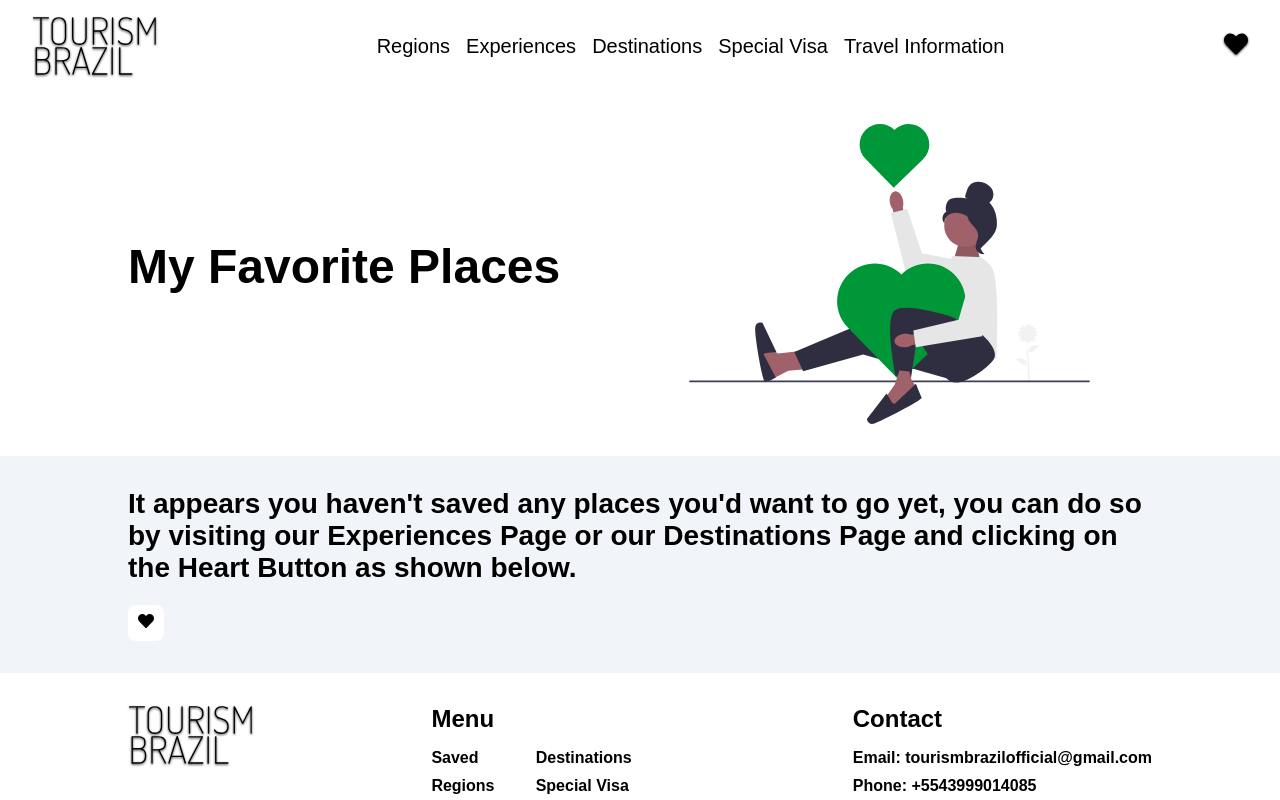
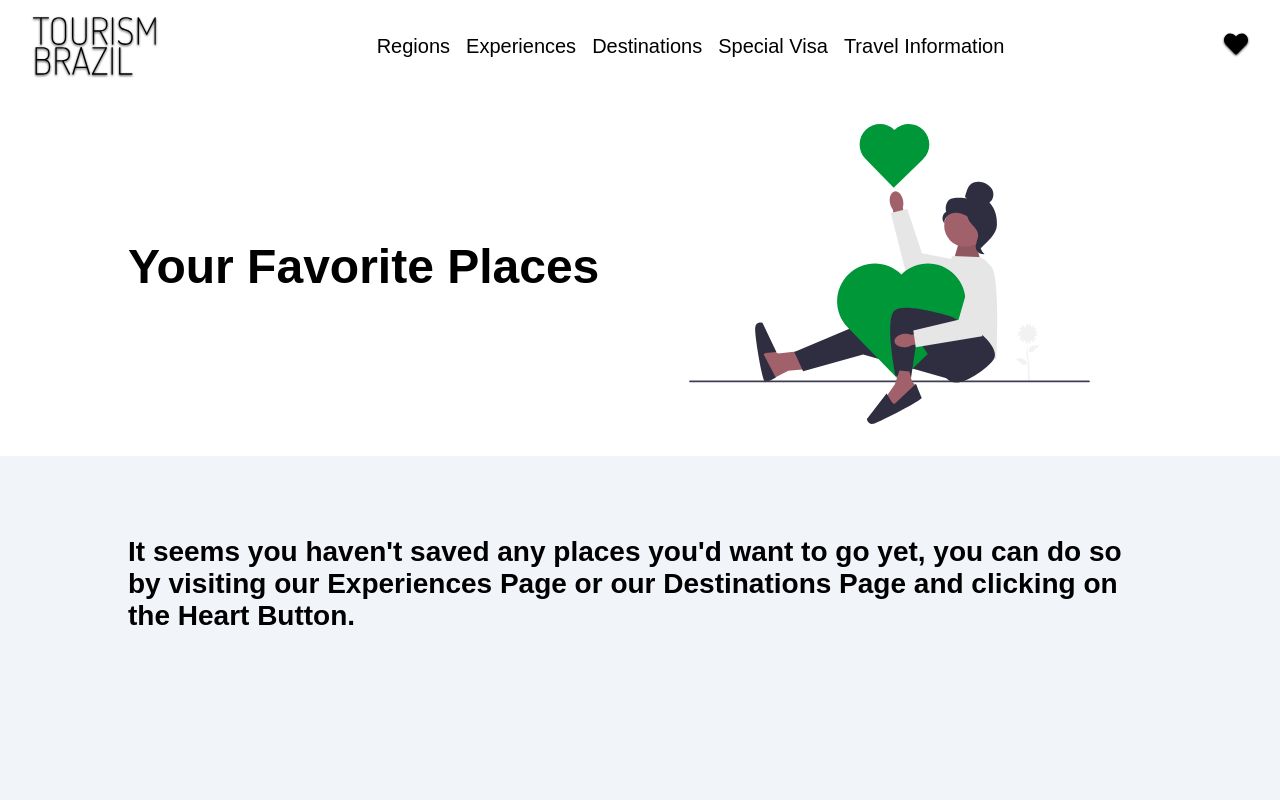
Before and after one commit to kenjinakagava/tourism-website, a Next.js app: page /saved in a window 1280 px wide. Shown: the top 800 px of the page. Built offline with nearby package versions, Linux system fonts and the light colour scheme.

Commit message:
Added Saving Functionality

```diff
--- a/components/banners/BannerSaved.tsx
+++ b/components/banners/BannerSaved.tsx
@@ -4,7 +4,7 @@ import SavedIllustration from "@/public/SavedIllustration.svg";
 const BannerSaved = () => {
   return (
     <Banner
-      title="My Favorite Places"
+      title="Your Favorite Places"
       isH1={true}
       illustration={SavedIllustration}
     />
--- a/components/layout/Layout.tsx
+++ b/components/layout/Layout.tsx
@@ -9,7 +9,7 @@ interface LayoutProps {
   description: string;
   isHero?: boolean;
   banner?: React.ReactNode;
-  backgroundCoolor?: string;
+  backgroundColor?: string;
 }
 
 const Layout = (props: LayoutProps) => {
@@ -30,7 +30,7 @@ const Layout = (props: LayoutProps) => {
         />
       </Head>
       <Header isHero={props.isHero} banner={props.banner} />
-      <Main backgroundColor={props.backgroundCoolor}>{props.children}</Main>
+      <Main backgroundColor={props.backgroundColor}>{props.children}</Main>
       <Footer />
     </>
   );
--- a/features/Saved/SaveButton.tsx
+++ b/features/Saved/SaveButton.tsx
@@ -38,7 +38,7 @@ const SaveButton = (props: SaveButtonProps) => {
   const [isSaved, setIsSaved] = useState(false);
   useEffect(() => {
     setIsSaved(localStorage.getItem(card.title) ? true : false);
-  }, [isActive]);
+  }, []);
   return (
     <ButtonContainer
       backgroundColor={props.backgroundColor}
--- a/features/Saved/SavedContent.tsx
+++ b/features/Saved/SavedContent.tsx
@@ -1,18 +1,16 @@
 import Announcement from "@/components/typography/Announcement";
 import Paragraph from "@/components/typography/Paragraph";
 import Link from "next/link";
-import SaveButton from "./SaveButton";
 
 const SavedContent = () => {
   return (
     <Announcement>
       <Paragraph maxWidth="66ch">
-        It appears you haven't saved any places you'd want to go yet, you can do
+        It seems you haven't saved any places you'd want to go yet, you can do
         so by visiting our <Link href="/experiences">Experiences Page</Link> or
         our <Link href="/destinations">Destinations Page</Link> and clicking on
-        the Heart Button as shown below.
+        the Heart Button.
       </Paragraph>
-      <SaveButton backgroundColor="#fff" />
     </Announcement>
   );
 };
--- a/features/Saved/ToggleSaved.tsx
+++ b/features/Saved/ToggleSaved.tsx
@@ -5,7 +5,6 @@ interface ToggleSavedProps {
 }
 
 const ToggleSaved = ({ card, setIsActive, setIsSaved }: ToggleSavedProps) => {
-  const Card = [card.title, card.paragraph, card.image];
   const isSaved = localStorage.getItem(card.title);
   if (isSaved) {
     setIsActive(false);
@@ -14,7 +13,7 @@ const ToggleSaved = ({ card, setIsActive, setIsSaved }: ToggleSavedProps) => {
   } else {
     setIsActive(true);
     setIsSaved(true);
-    localStorage.setItem(card.title, JSON.stringify(Card));
+    localStorage.setItem(card.title, JSON.stringify({ ...card }));
   }
 };
 
--- a/pages/saved.tsx
+++ b/pages/saved.tsx
@@ -1,16 +1,54 @@
+import BannerSaved from "@/components/banners/BannerSaved";
+import Card from "@/components/cards/Card";
+import FullSection from "@/components/layout/FullSection";
+import Grid from "@/components/layout/Grid";
 import Layout from "@/components/layout/Layout";
-import BannerSaved from "@/components/banners/BannerSaved";
-import Announcement from "@/components/typography/Announcement";
 import SavedContent from "@/features/Saved/SavedContent";
+import { useEffect, useState } from "react";
+
+interface Props {
+  title: string;
+  paragraph: string;
+  image: string;
+}
 
 const Saved = () => {
+  //when is saved updates update this useeffect too
+  const [savedLocations, setSavedLocations] = useState<Array<Props>>();
+  useEffect(() => {
+    const locationsKey = Object.keys(localStorage);
+    const savedLocations: Array<Props> = [];
+
+    locationsKey.forEach((key) => {
+      const value = localStorage.getItem(key);
+      if (value !== null && value !== "ally-supports-cache") {
+        savedLocations.push(JSON.parse(value));
+      }
+    });
+    setSavedLocations(savedLocations);
+    console.log(savedLocations);
+  }, []);
   return (
     <Layout
       title="Saved Locations"
       description="Save your favorite places in Brazil with our easy-to-use location bookmarking tool. From iconic landmarks and natural wonders to hidden gems and cultural attractions, start planning your dream trip today!"
       banner={<BannerSaved />}
     >
-      <SavedContent />
+      <>
+        <FullSection padding="3rem 0">
+          {savedLocations?.length === 0 ? <SavedContent /> : null}
+          <Grid>
+            {savedLocations?.map((location) => (
+              <Card
+                key={location.title}
+                title={location.title}
+                paragraph={location.paragraph}
+                src={location.image}
+              />
+            ))}
+          </Grid>
+        </FullSection>
+      </>
     </Layout>
   );
 };
```
